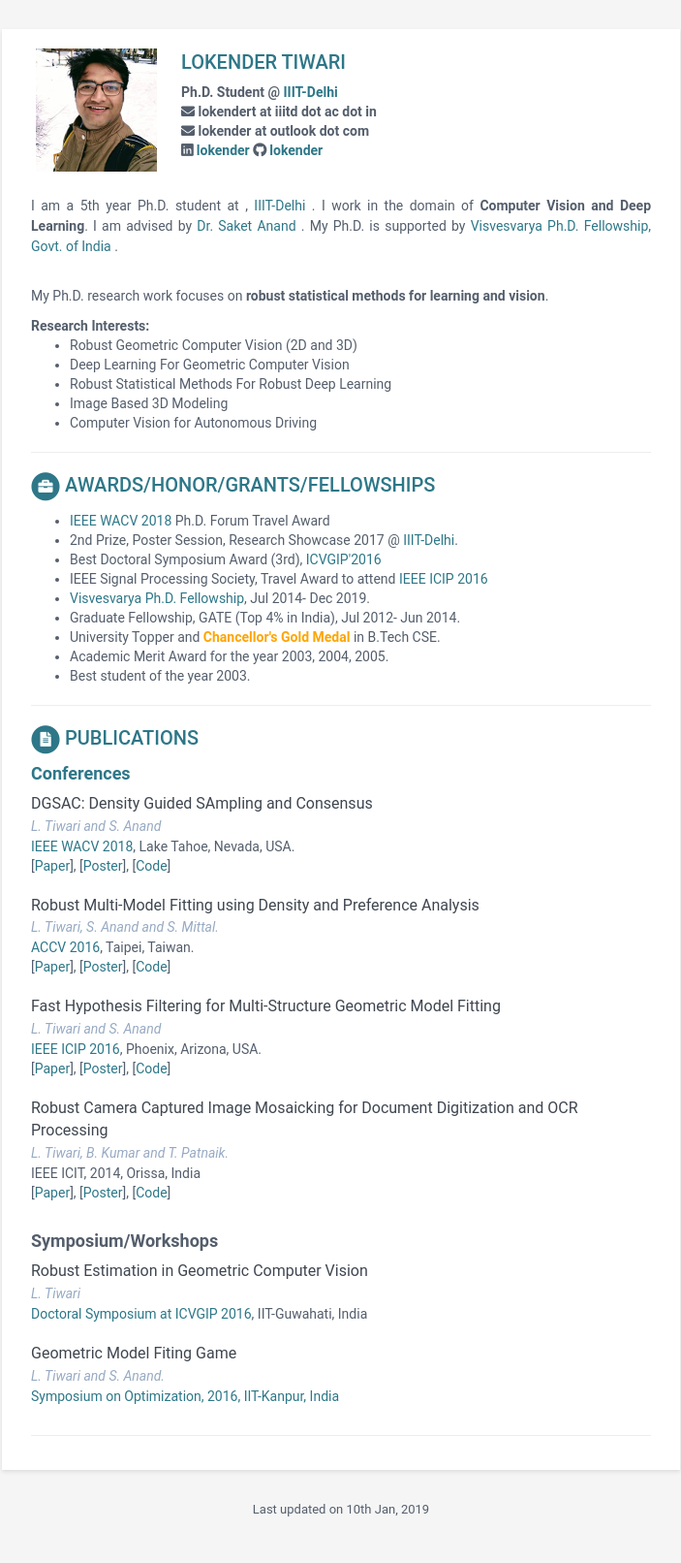
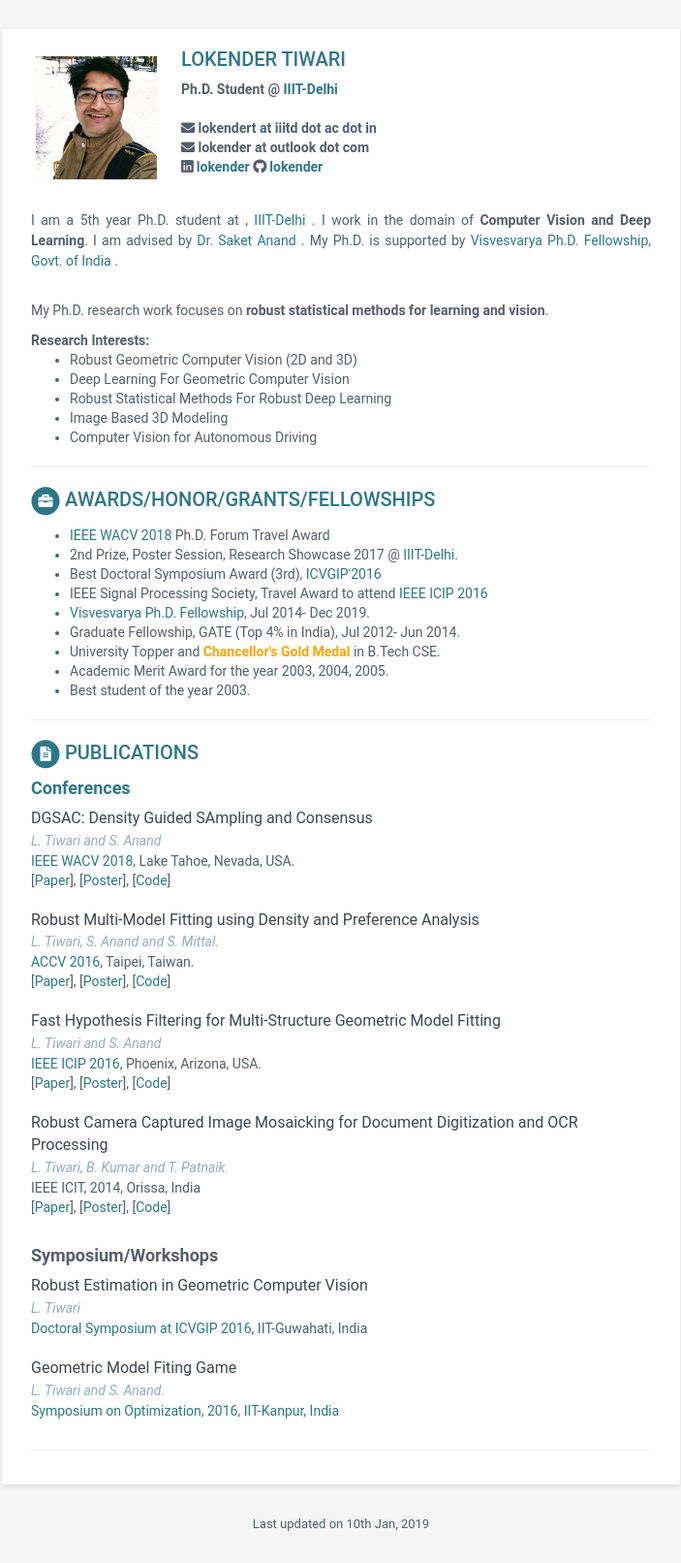
Before and after one commit to lokender/lokender.github.io, a Jekyll site: the page built from index.html, in a window 1280 px wide. Shown: the whole page at 97% size, without its empty margins (288-991 px from the left). Built offline with Jekyll 4.4.1, drawn with Linux system fonts in a browser that asks for light colours.

Commit message:
Update career-profile.html

```diff
--- a/_includes/career-profile.html
+++ b/_includes/career-profile.html
@@ -24,7 +24,7 @@
     <li class="email">
     Ph.D. Student @ <a href="https://www.iiitd.ac.in/">IIIT-Delhi</a>
  </li>
-     <li></li>
+     </br>
 <!--    <li class="email">
    <a href="https://www.iiitd.ac.in/">IIIT-Delhi</a>
  </li> -->
```
